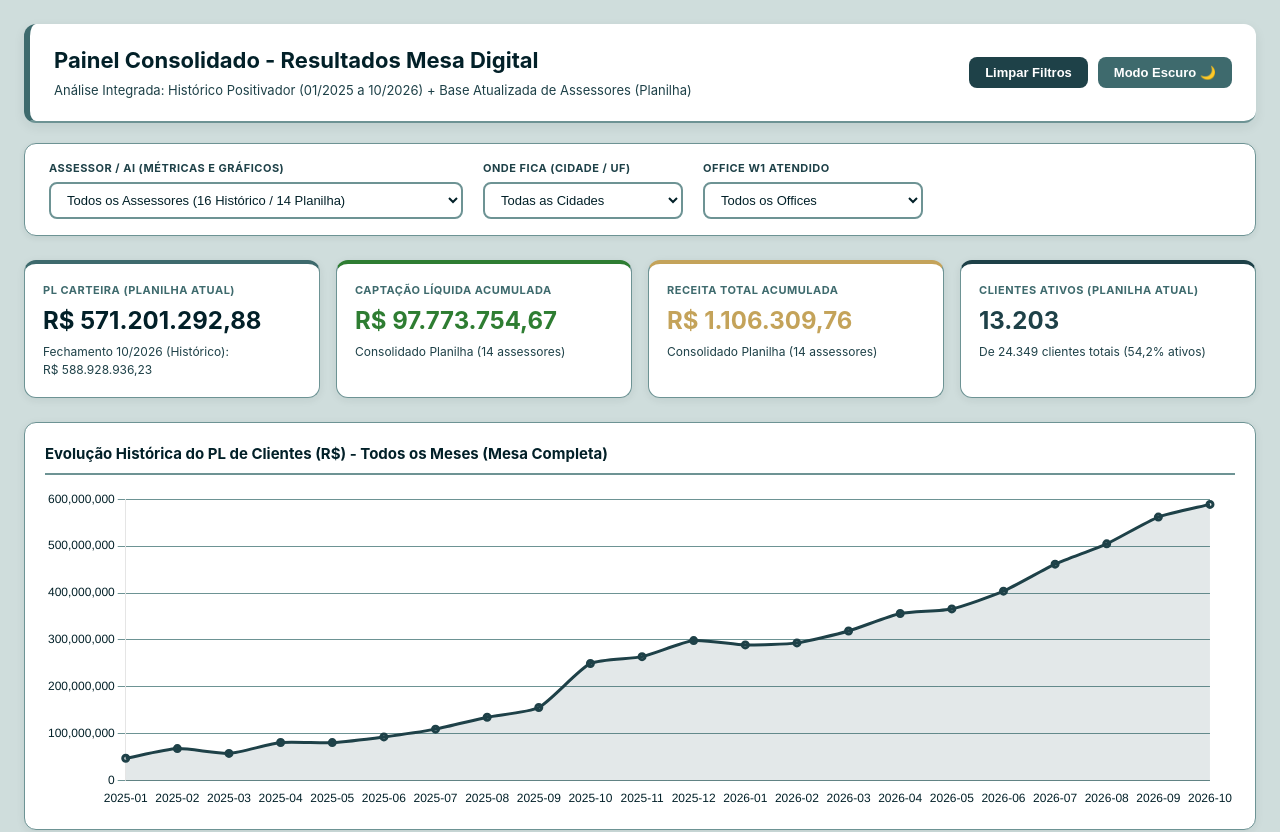
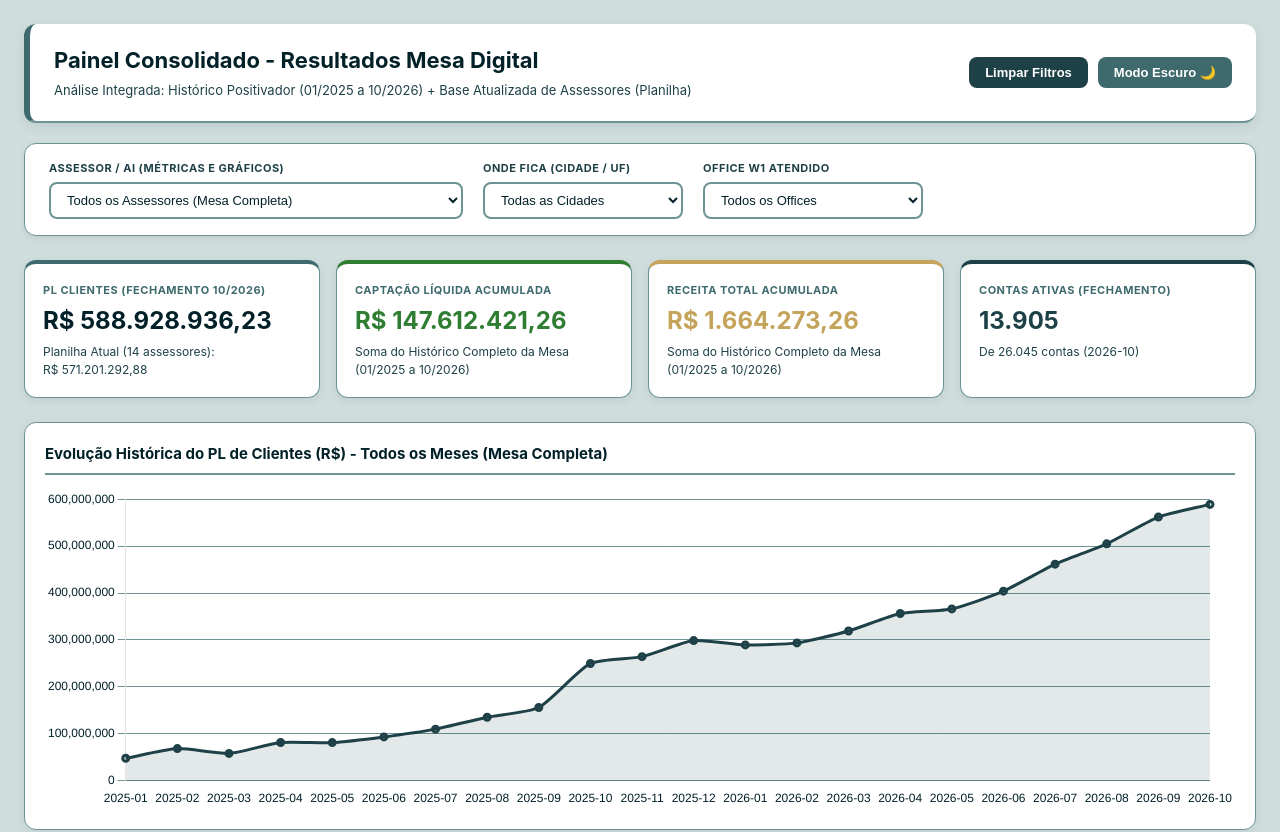
Before and after one commit to mesadigital123/Resultados, a plain HTML site: page index.html in a window 1280 px wide. Shown: the top 832 px of the page. Drawn offline with nearby package versions, Linux system fonts and the light colour scheme.

Commit message:
Update KPI labels and options in index.html

```diff
--- a/index.html
+++ b/index.html
@@ -383,7 +383,7 @@
     <div class="filter-group">
       <label for="select-assessor">Assessor / AI (Métricas e Gráficos)</label>
       <select id="select-assessor" onchange="updateDashboard()" style="min-width: 290px;">
-        <option value="ALL">Todos os Assessores (16 Histórico / 14 Planilha)</option>
+        <option value="ALL">Todos os Assessores (Mesa Completa)</option>
       </select>
     </div>
 
@@ -405,24 +405,24 @@
   <!-- KPIS -->
   <div class="kpi-container">
     <div class="summary-card">
-      <div class="summary-label">PL Carteira (Planilha Atual)</div>
+      <div class="summary-label" id="kpi-pl-label">PL Clientes (Fechamento 10/2026)</div>
       <div class="summary-value" id="kpi-pl">R$ 0,00</div>
-      <div class="summary-sub" id="kpi-pl-sub">Fechamento 10/2026: R$ 0,00</div>
+      <div class="summary-sub" id="kpi-pl-sub">Posição Fechamento Atual</div>
     </div>
     <div class="summary-card" style="border-top-color: var(--success);">
       <div class="summary-label">Captação Líquida Acumulada</div>
       <div class="summary-value" style="color: var(--success);" id="kpi-cap">R$ 0,00</div>
-      <div class="summary-sub" id="kpi-cap-sub">Consolidado Planilha</div>
+      <div class="summary-sub" id="kpi-cap-sub">Soma do Histórico Completo</div>
     </div>
     <div class="summary-card" style="border-top-color: var(--warning);">
       <div class="summary-label">Receita Total Acumulada</div>
       <div class="summary-value" style="color: var(--warning);" id="kpi-rec">R$ 0,00</div>
-      <div class="summary-sub" id="kpi-rec-sub">Consolidado Planilha</div>
+      <div class="summary-sub" id="kpi-rec-sub">Soma do Histórico Completo</div>
     </div>
     <div class="summary-card" style="border-top-color: var(--primary-dark);">
-      <div class="summary-label">Clientes Ativos (Planilha Atual)</div>
+      <div class="summary-label" id="kpi-contas-label">Contas Ativas (Fechamento)</div>
       <div class="summary-value" style="color: var(--primary-dark);" id="kpi-contas">0</div>
-      <div class="summary-sub" id="kpi-contas-sub">De 0 clientes totais</div>
+      <div class="summary-sub" id="kpi-contas-sub">Posição Fechamento Atual</div>
     </div>
   </div>
 
@@ -533,7 +533,7 @@
   </div>
 
   <script>
-    // SÉRIE HISTÓRICA MENSAL CONSOLIDADA DA MESA (HTML ORIGINAL)
+    // SÉRIE HISTÓRICA MENSAL CONSOLIDADA DA MESA (HTML ORIGINAL - INCLUI TODO O HISTÓRICO DA MESA)
     const dbMonthly = [
       {"mes": "2025-01", "pl": 47547257.42, "captacao": 2732998.95, "receita": 21057.18, "contas": 4925, "contas_ativas": 2468},
       {"mes": "2025-02", "pl": 68251016.86, "captacao": 2553950.77, "receita": 32688.1, "contas": 6533, "contas_ativas": 3396},
@@ -878,7 +878,6 @@
       tStartMonth.selectedIndex = Math.max(0, totalLen - 3);
       tEndMonth.selectedIndex = totalLen - 1;
 
-      // Popula Assessores
       dbAssessoresAis.forEach(ass => {
         const opt = document.createElement('option');
         opt.value = ass.nome;
@@ -888,7 +887,6 @@
         selAssessor.appendChild(opt);
       });
 
-      // Popula Cidades únicas
       const cidades = [...new Set(dbAssessoresAis.filter(a => a.na_planilha).map(a => a.onde_fica))].sort();
       cidades.forEach(c => {
         const opt = document.createElement('option');
@@ -897,7 +895,6 @@
         selCidade.appendChild(opt);
       });
 
-      // Popula Offices únicos
       const offices = [...new Set(dbAssessoresAis.flatMap(a => a.offices))].sort();
       offices.forEach(o => {
         const opt = document.createElement('option');
@@ -942,7 +939,6 @@
       const matching = getMatchingAssessores();
       const singleAss = selectedAssessor !== 'ALL' ? matching[0] : null;
 
-      // Filtra meses relevantes
       let minEntrou = "2025-01";
       if (!isGlobalAll && matching.length > 0) {
         minEntrou = matching.reduce((min, a) => a.entrou < min ? a.entrou : min, "9999-99");
@@ -966,30 +962,47 @@
         return matching.reduce((sum, a) => sum + (a.historico[d.mes] ? a.historico[d.mes].r : 0), 0);
       });
 
-      // KPIs consolidados com dados da planilha + histórico
-      const baseParaKpiSheet = isGlobalAll ? matching.filter(a => a.na_planilha) : matching;
-      const totalPLSheet = baseParaKpiSheet.reduce((s, a) => s + (a.pl_atual || 0), 0);
-      const totalPL10_2026 = isGlobalAll
-        ? dbMonthly[dbMonthly.length - 1].pl
-        : matching.reduce((s, a) => s + getAssessorPL(a, "2026-10"), 0);
+      const lastRow = filteredMonthly[filteredMonthly.length - 1] || dbMonthly[dbMonthly.length - 1];
 
-      const totalCapSheet = baseParaKpiSheet.reduce((s, a) => s + (a.captacao_sheet || 0), 0);
-      const totalRecSheet = baseParaKpiSheet.reduce((s, a) => s + (a.receita_sheet || 0), 0);
-      const totalClientesAtivos = baseParaKpiSheet.reduce((s, a) => s + (a.clientes_ativos || 0), 0);
-      const totalClientesGeral = baseParaKpiSheet.reduce((s, a) => s + (a.clientes_totais || 0), 0);
+      // BIG NUMBERS (KPIs):
+      // Quando "Todos" está selecionado, exibe o consolidado completo da Mesa (dbMonthly) — incluindo assessores históricos e atuais.
+      // Quando um filtro está ativo, exibe os valores consolidados do(s) assessor(es) selecionado(s).
+      if (isGlobalAll) {
+        const totalCapMesa = dbMonthly.reduce((acc, d) => acc + d.captacao, 0);
+        const totalRecMesa = dbMonthly.reduce((acc, d) => acc + d.receita, 0);
+        const totalPLSheet14 = dbAssessoresAis.filter(a => a.na_planilha).reduce((s, a) => s + (a.pl_atual || 0), 0);
 
+        document.getElementById('kpi-pl-label').innerText = 'PL Clientes (Fechamento 10/2026)';
+        document.getElementById('kpi-pl').innerText = fmtBRL(lastRow.pl);
+        document.getElementById('kpi-pl-sub').innerText = `Planilha Atual (14 assessores): ${fmtBRL(totalPLSheet14)}`;
+
+        document.getElementById('kpi-cap').innerText = fmtBRL(totalCapMesa);
+        document.getElementById('kpi-cap-sub').innerText = 'Soma do Histórico Completo da Mesa (01/2025 a 10/2026)';
+
+        document.getElementById('kpi-rec').innerText = fmtBRL(totalRecMesa);
+        document.getElementById('kpi-rec-sub').innerText = 'Soma do Histórico Completo da Mesa (01/2025 a 10/2026)';
+
+        document.getElementById('kpi-contas-label').innerText = 'Contas Ativas (Fechamento)';
+        document.getElementById('kpi-contas').innerText = lastRow.contas_ativas.toLocaleString('pt-BR');
+        document.getElementById('kpi-contas-sub').innerText = `De ${lastRow.contas.toLocaleString('pt-BR')} contas (${lastRow.mes})`;
+      } else {
+        const totalPLSheet = matching.reduce((s, a) => s + (a.pl_atual || 0), 0);
+        const totalPL10_2026 = matching.reduce((s, a) => s + getAssessorPL(a, "2026-10"), 0);
+        const totalCapFiltered = matching.reduce((s, a) => s + (a.captacao_sheet || 0), 0);
+        const totalRecFiltered = matching.reduce((s, a) => s + (a.receita_sheet || 0), 0);
+        const totalClientesAtivos = matching.reduce((s, a) => s + (a.clientes_ativos || 0), 0);
+        const totalClientesGeral = matching.reduce((s, a) => s + (a.clientes_totais || 0), 0);
+
+        document.getElementById('kpi-pl-label').innerText = 'PL Carteira (Planilha Atual)';
         document.getElementById('kpi-pl').innerText = fmtBRL(totalPLSheet);
         document.getElementById('kpi-pl-sub').innerText = `Fechamento 10/2026 (Histórico): ${fmtBRL(totalPL10_2026)}`;
 
-      document.getElementById('kpi-cap').innerText = fmtBRL(totalCapSheet);
-      document.getElementById('kpi-rec').innerText = fmtBRL(totalRecSheet);
+        document.getElementById('kpi-cap').innerText = fmtBRL(totalCapFiltered);
+        document.getElementById('kpi-rec').innerText = fmtBRL(totalRecFiltered);
 
         if (singleAss) {
           document.getElementById('kpi-cap-sub').innerText = `Acumulado desde ${singleAss.entrou} (${singleAss.meses_mesa} meses)`;
           document.getElementById('kpi-rec-sub').innerText = `Acumulado desde ${singleAss.entrou} (${singleAss.meses_mesa} meses)`;
-      } else if (isGlobalAll) {
-        document.getElementById('kpi-cap-sub').innerText = `Consolidado Planilha (14 assessores)`;
-        document.getElementById('kpi-rec-sub').innerText = `Consolidado Planilha (14 assessores)`;
         } else {
           document.getElementById('kpi-cap-sub').innerText = `Soma de ${matching.length} assessor(es) filtrado(s)`;
           document.getElementById('kpi-rec-sub').innerText = `Soma de ${matching.length} assessor(es) filtrado(s)`;
@@ -997,12 +1010,14 @@
 
         if (totalClientesGeral > 0) {
           const pctAtivos = ((totalClientesAtivos / totalClientesGeral) * 100).toFixed(1).replace('.', ',');
+          document.getElementById('kpi-contas-label').innerText = 'Clientes Ativos (Planilha Atual)';
           document.getElementById('kpi-contas').innerText = totalClientesAtivos.toLocaleString('pt-BR');
           document.getElementById('kpi-contas-sub').innerText = `De ${totalClientesGeral.toLocaleString('pt-BR')} clientes totais (${pctAtivos}% ativos)`;
         } else {
-        const lastRow = filteredMonthly[filteredMonthly.length - 1] || dbMonthly[dbMonthly.length - 1];
+          document.getElementById('kpi-contas-label').innerText = 'Contas Ativas (Fechamento Mesa)';
           document.getElementById('kpi-contas').innerText = lastRow.contas_ativas.toLocaleString('pt-BR');
-        document.getElementById('kpi-contas-sub').innerText = `Contas Mesa (${lastRow.mes}) - Sem detalhe individual`;
+          document.getElementById('kpi-contas-sub').innerText = `De ${lastRow.contas.toLocaleString('pt-BR')} contas (${lastRow.mes})`;
+        }
       }
 
       // Ficha Individual do Assessor (quando 1 assessor está selecionado)
```
Lines whose indentation alone changed are shown as unchanged.
